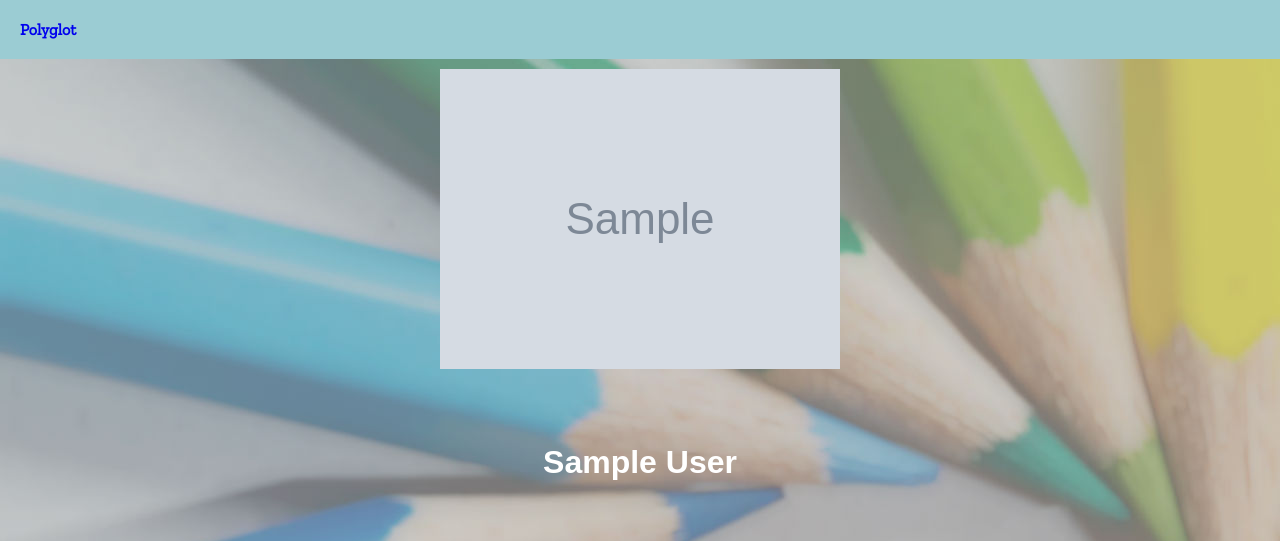
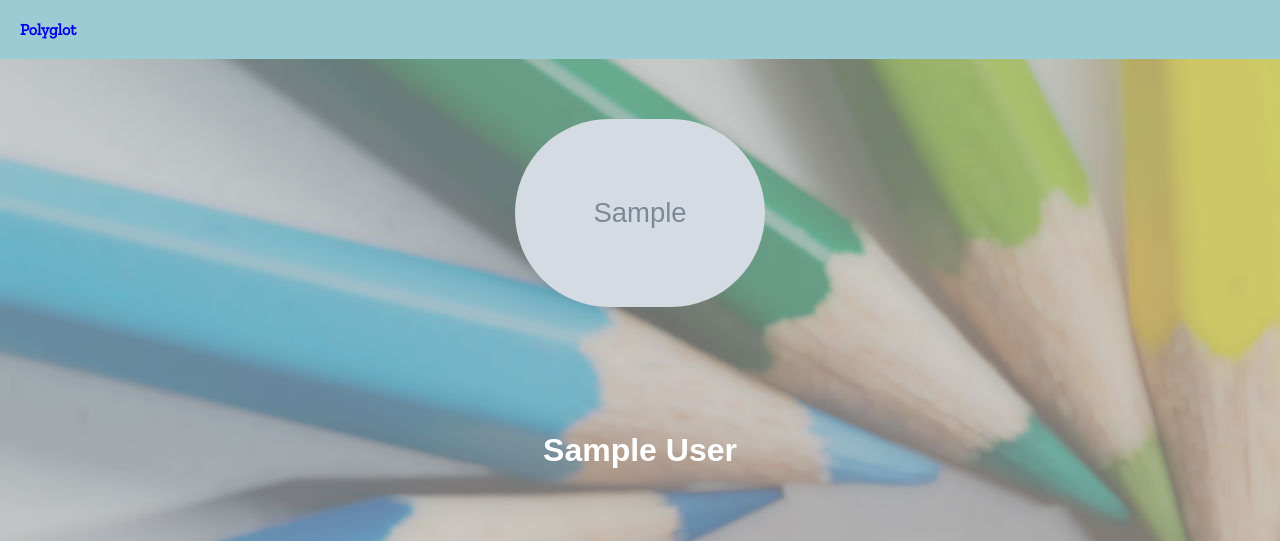
Before and after one commit to kmorinaka/h4h, a Flask app: page /volunteer/1 in a window 1280 px wide. Shown: the top 541 px of the page. Run offline with Flask 2, Linux system fonts and the light colour scheme; tables that the repository leaves empty hold one stand-in row (values such as "Sample post"); grey boxes marked "Sample" are stand-in pictures; some libraries are stand-ins or nearby versions.

Commit message:
Photo styling

```diff
--- a/static/style.css
+++ b/static/style.css
@@ -99,3 +99,9 @@ input {
 h2 {
   margin-top: 0;
 }
+
+#photo {
+  margin: 50px;
+  width: 250px;
+  border-radius: 150px;
+}
--- a/templates/profile.html
+++ b/templates/profile.html
@@ -5,7 +5,7 @@
 {% endblock %}
 {% block content %}
 
-  {% if volunteer.photo %}<img src="{{ volunteer.photo }}">{% endif %}
+  {% if volunteer.photo %}<img src="{{ volunteer.photo }}" id="photo">{% endif %}
   <h1>{{ volunteer.first_name }} {{ volunteer.last_name }}</h1>
   <div class="link-container">
     Phone: {{ volunteer.phone }}
```
